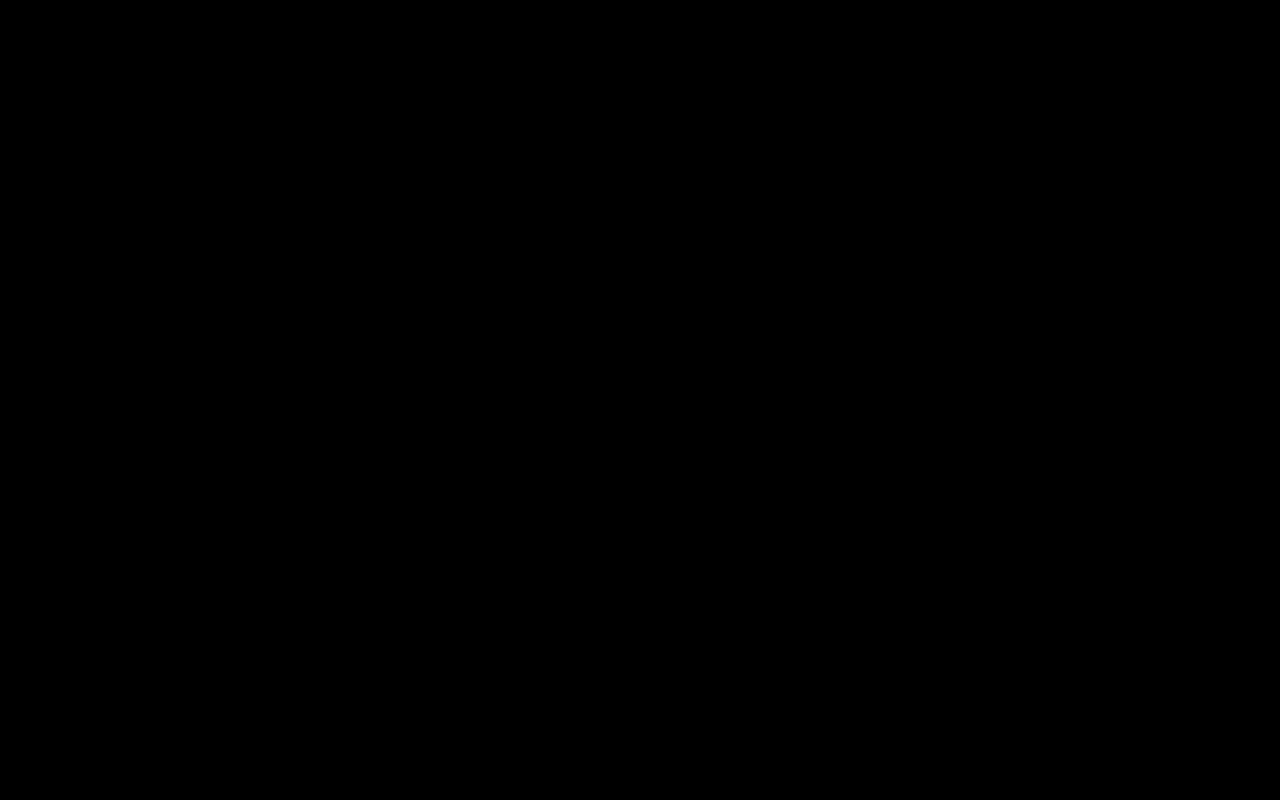
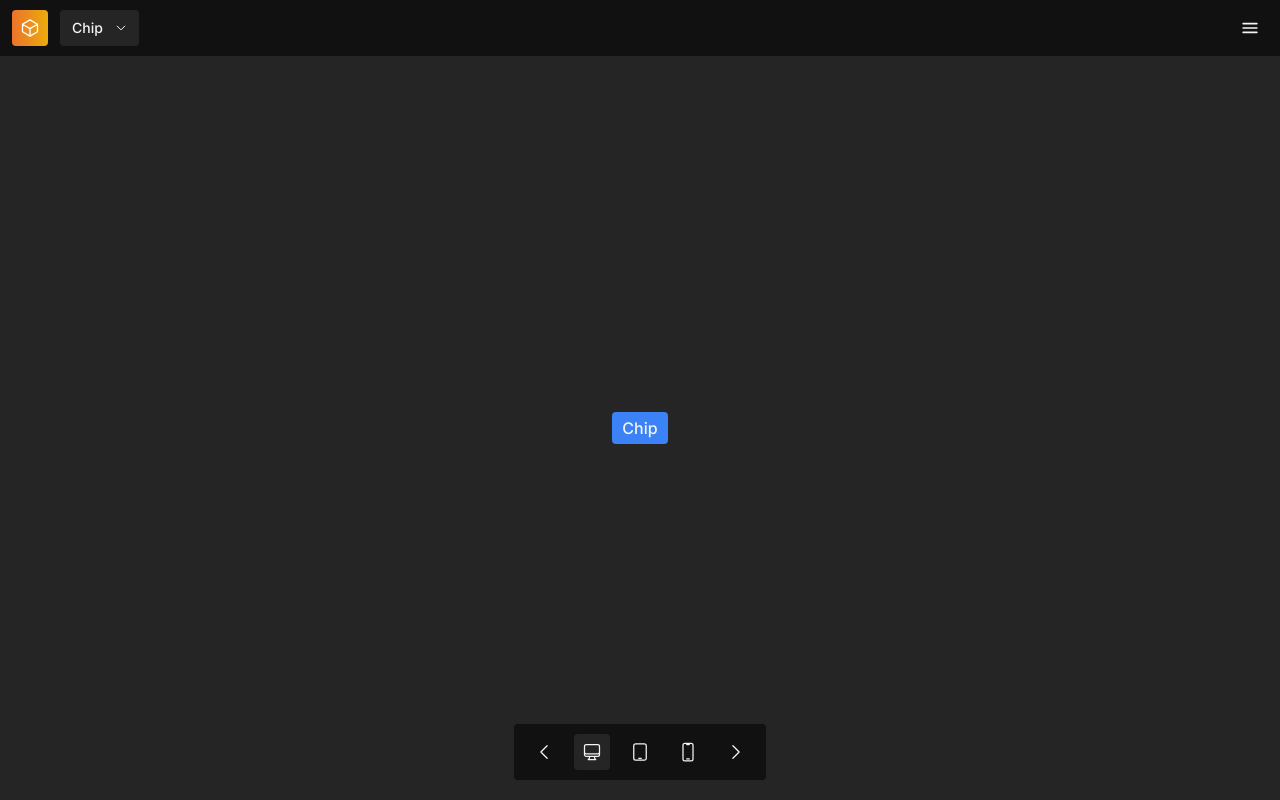
Before and after one commit to lianabisuna/react-ui-collection, a React (Vite) app: page /chip in a window 1280 px wide. Before the commit this address had no page. Built offline with nearby package versions, Linux system fonts and the light colour scheme.

Commit message:
Feat: chip component - Replace temporary chip in select component - Add /chip in routes - Create chip page and options - Add rounded-full in button component

```diff
--- /dev/null
+++ b/src/components/app/AppChip.tsx
@@ -0,0 +1,93 @@
+import { XMarkIcon } from "@heroicons/react/24/outline";
+import { ColorTone, RoundedSize, TailwindColor } from "./types";
+import { ReactNode } from "react";
+
+export default function AppButton(props: Prop) {
+
+  /** CLASSES */
+
+  const sizeClass = () => {
+    switch (props.size) {
+      case 'xs': return 'px-1.5 py-1 text-[10px]'
+      case 'sm': return 'px-2.5 py-1 text-sm'
+      case 'lg': return 'px-3 py-1 text-lg'
+      case 'xl': return 'px-3 py-1.5 text-xl'
+      default: return 'px-2.5 py-1 text-base'
+    }
+  }
+
+  const bgClass = () => {
+    if (props.outlined) return `bg-transparent hover:bg-${props.color}/5`
+    else return `bg-${props.color} hover:bg-${props.color}/90`
+  }
+
+  const textClass = () => {
+    if (props.outlined) {
+      return `text-${props.color}`
+    }
+    else {
+      switch (props.tone) {
+        case 'light': return 'text-gray-800'
+        case 'dark': default: return 'text-gray-100'
+      }
+    }
+  }
+
+  const roundedClass = () => {
+    if (props.rounded) return `rounded-${props.rounded}`
+    else return 'rounded'
+  }
+
+  const borderClass = () => {
+    if (!props.outlined) return
+    return `border border-${props.color}`
+  }
+
+  const classList = [
+    bgClass(),
+    sizeClass(),
+    textClass(),
+    borderClass(),
+    roundedClass()
+  ].join(' ');
+
+  return (
+    <div
+      className={`
+        ${classList}
+        inline-flex items-center justify-center text-center font-medium
+        outline-${props.color}/50
+      `}
+    >
+      {props.children}
+      {props.closable && (
+        <button
+          type="button"
+          className={`
+            ml-1.5 rounded-full outline-none p-px flex items-center justify-center
+            ${
+              props.outlined
+                ? `text-${props.color} hover:bg-${props.color}/20`
+                : 'text-white hover:bg-black/10'
+            }
+          `}
+        >
+          <XMarkIcon className="h-4 w-4" />
+        </button>
+      )}
+    </div>
+  );
+}
+
+// Types
+export type ComponentSize = 'xs'|'sm'|'md'|'lg'|'xl';
+
+export type Prop = {
+  children?: ReactNode;
+  size?: ComponentSize;
+  rounded?: RoundedSize;
+  color?: TailwindColor;
+  outlined?: boolean;
+  closable?: boolean;
+  tone?: ColorTone;
+}
--- a/src/components/app/AppFormSelect.tsx
+++ b/src/components/app/AppFormSelect.tsx
@@ -2,6 +2,7 @@ import { HtmlHTMLAttributes, useState } from "react";
 import { ClassBinding, InputVariant, OptionProp, TailwindColor } from "./types";
 import AppFormContainer from "./AppFormContainer";
 import { ChevronDownIcon } from "@heroicons/react/24/outline";
+import AppChip from "./AppChip";
 
 export default function AppFormSelect(props: Prop) {
 	/** CONTAINER PROPS */
@@ -120,28 +121,25 @@ export default function AppFormSelect(props: Prop) {
 							>
 								{(filteredModelValue() as string[]).map((item: any, key: any) => {
 									return (
-										<div key={key} className="rounded px-2 py-1 bg-blue-500 text-white w-full flex-grow">
+										<AppChip
+											key={key}
+											size={props.size}
+											color={props.color}
+										>
 											{item}
-										</div>
+										</AppChip>
 									)
 								})}
-								{/* <AppChip
-									v-for="(item,key) in filteredModelValue"
-									:key="key"
-									size="xs"
-								>
-									{{ item }}
-								</AppChip> */}
 							</div>
 						)}
 						{/* Single */}
 						{filteredModelValue() && !Array.isArray(filteredModelValue()) && (
-							<div className="rounded px-2 py-1 bg-blue-500 text-white w-full flex-grow">
+							<AppChip
+								size={props.size}
+								color={props.color}
+							>
 								{filteredModelValue()}
-							</div>
-							// <AppChip size="xs">
-							// 	{{ filteredModelValue }}
-							// </AppChip>
+							</AppChip>
 						)}
 					</div>
 				)}
--- a/src/components/app/index.ts
+++ b/src/components/app/index.ts
@@ -1,4 +1,6 @@
-export { default as AppButton } from './AppButton'
-export type * as AppButtonTypes from './AppButton'
-export { default as AppFormSelect } from './AppFormSelect'
-export type * as AppFormSelectTypes from './AppFormSelect'
+export { default as AppButton } from './AppButton';
+export type * as AppButtonTypes from './AppButton';
+export { default as AppFormSelect } from './AppFormSelect';
+export type * as AppFormSelectTypes from './AppFormSelect';
+export { default as AppChip } from './AppChip';
+export type * as AppChipTypes from './AppChip';
--- a/src/layouts/LayoutDashboard.tsx
+++ b/src/layouts/LayoutDashboard.tsx
@@ -105,7 +105,7 @@ const menuItems = [
 		icon: 'ListBulletIcon',
 		items: [
 			{ component: 'Checkbox', to: '/', disabled: true },
-			{ component: 'Chip', to: '/', disabled: true },
+			{ component: 'Chip', to: '/chip', disabled: false },
 			{ component: 'Date Picker', to: '/', disabled: true },
 			{ component: 'Time Picker', to: '/', disabled: true },
 			{ component: 'Radio Button', to: '/', disabled: true },
--- a/src/pages/dashboard/ButtonPage.tsx
+++ b/src/pages/dashboard/ButtonPage.tsx
@@ -70,6 +70,7 @@ export default function ButtonPage() {
 				{ text: 'Small', value: 'sm' },
 				{ text: 'Default', value: '' },
 				{ text: 'Large', value: 'lg' },
+				{ text: 'Full', value: 'full' },
 			],
 		},
 		{
--- /dev/null
+++ b/src/pages/dashboard/ChipPage.tsx
@@ -0,0 +1,86 @@
+import { AppChip, type AppChipTypes } from "@/components/app";
+import { ToolbarItemsProp, useToolbarStore } from "@/stores/toolbarStore";
+import { useEffect } from "react";
+
+export default function ChipPage() {
+	const setItems = useToolbarStore(state => state.setItems);
+	const items = useToolbarStore(state => state.items as ToolbarItemsProp<keyof AppChipTypes.Prop>[]);
+
+	const initialItems: ToolbarItemsProp<keyof AppChipTypes.Prop>[] = [
+		{
+			type: 'segment',
+			prop: 'outlined',
+			title: 'Selection',
+			value: false,
+			options: [
+				{ text: 'Solid', value: false },
+				{ text: 'Outlined', value: true },
+			],
+		},
+		{
+			type: 'segment',
+			prop: 'size',
+			title: 'Size',
+			value: 'md',
+			options: [
+				{ text: 'XS', value: 'xs' },
+				{ text: 'S', value: 'sm' },
+				{ text: 'M', value: 'md' },
+				{ text: 'L', value: 'lg' },
+				{ text: 'XL', value: 'xl' },
+			],
+		},
+		{
+			type: 'select',
+			prop: 'rounded',
+			title: 'Rounded',
+			value: '',
+			options: [
+				{ text: 'None', value: 'none' },
+				{ text: 'Small', value: 'sm' },
+				{ text: 'Default', value: '' },
+				{ text: 'Large', value: 'lg' },
+				{ text: 'Full', value: 'full' },
+			],
+		},
+		{
+			type: 'toggle',
+			prop: 'closable',
+			title: 'Closable',
+			value: false,
+		},
+		{
+			type: 'input',
+			prop: 'children',
+			title: 'Text',
+			value: 'Chip',
+		},
+		{
+			type: 'color',
+			prop: 'color',
+			title: 'Color',
+			value: 'blue-500',
+		},
+	];
+
+	useEffect(() => {
+		setItems(initialItems);
+	}, []);
+
+	const componentProps = (): AppChipTypes.Prop => {
+		const props: AppChipTypes.Prop = {};
+		items.map((item) => {
+			props[item.prop] = item.value;
+		})
+		return props;
+	}
+
+	return (
+		<div>
+			<AppChip
+				{...componentProps()}
+			>
+			</AppChip>
+		</div>
+	);
+}
--- a/src/router/index.tsx
+++ b/src/router/index.tsx
@@ -35,6 +35,10 @@ const routes: RouteObject[] = [
 						path: '/select',
 						element: lazyLoadRoute(() => import('@/pages/dashboard/FormSelectPage.tsx')),
 					},
+					{
+						path: '/chip',
+						element: lazyLoadRoute(() => import('@/pages/dashboard/ChipPage.tsx')),
+					},
 				],
 			},
 			{
```
